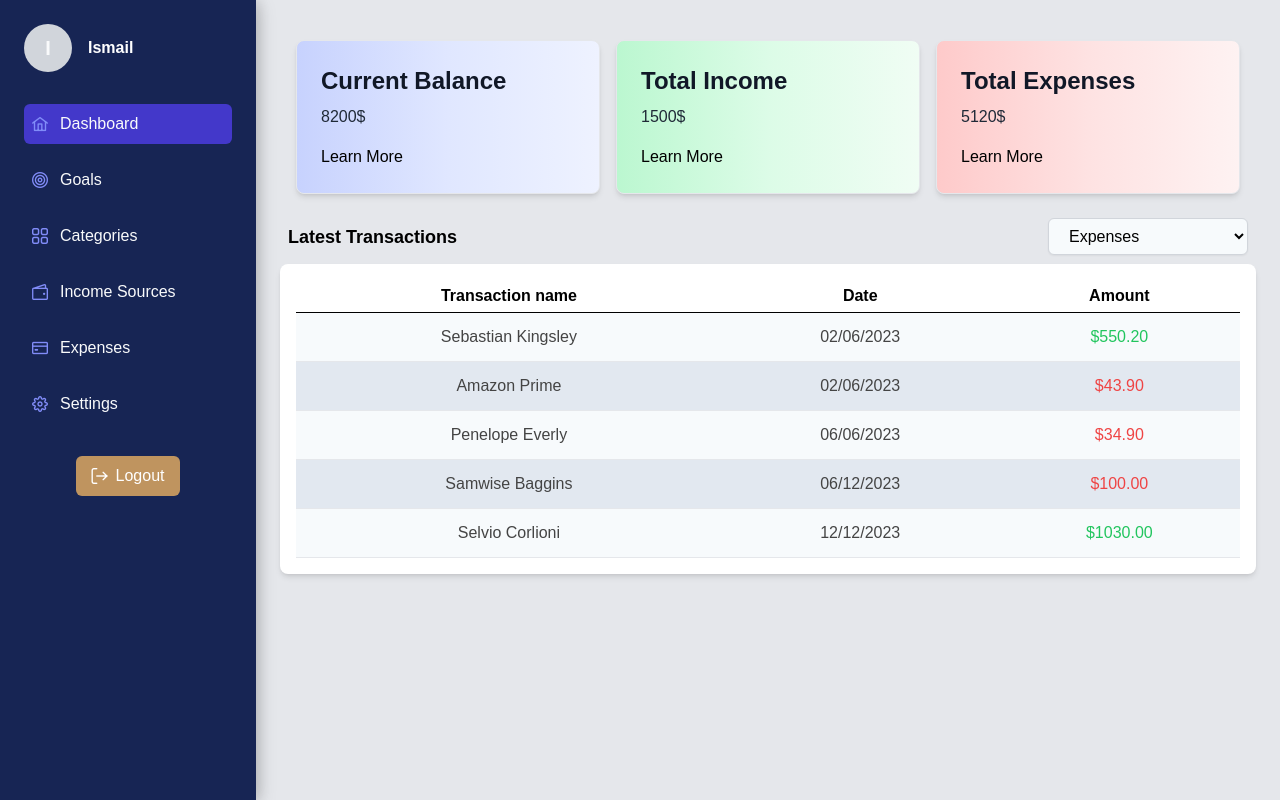
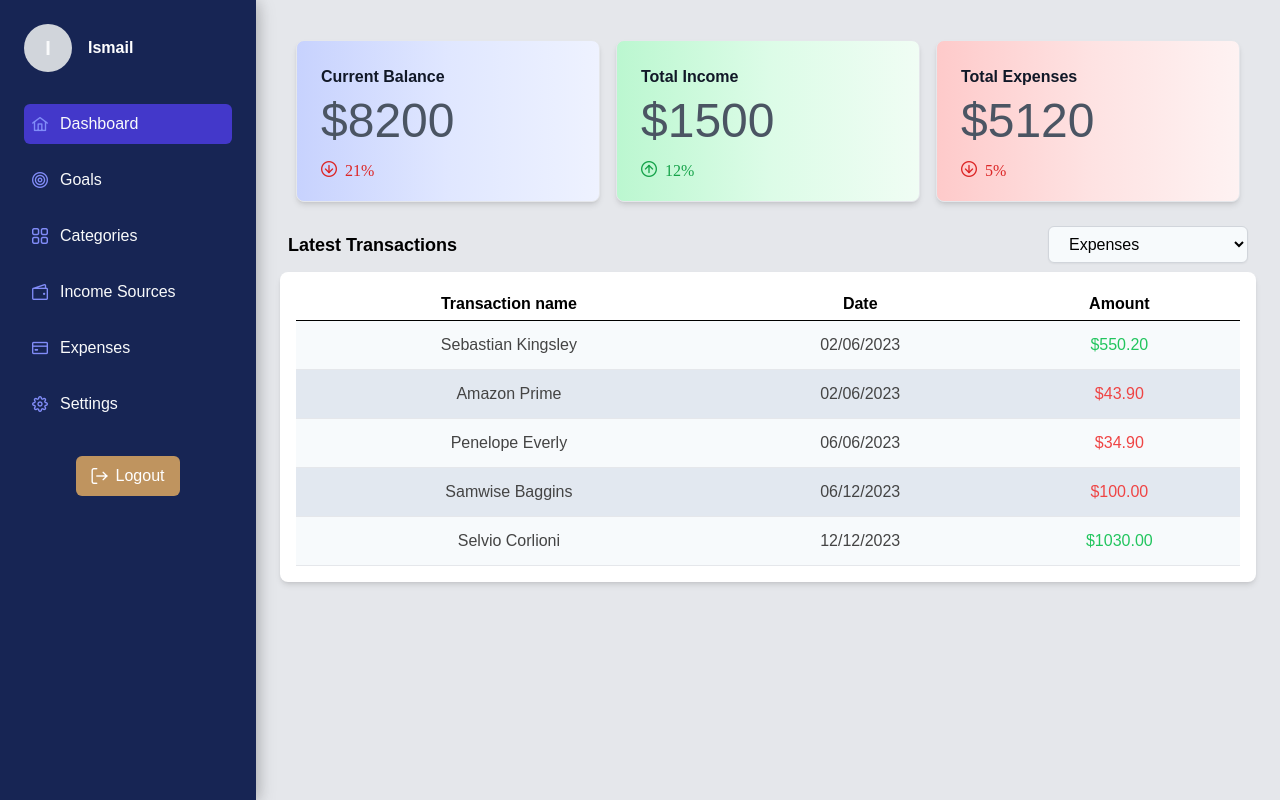
Before and after one commit to LvLTroubleshooter/money_planner, a Vue app in the folder frontendvue/: page /user-dashboard in a window 1280 px wide. Built offline with nearby package versions, Linux system fonts and the light colour scheme.

Commit message:
added icons in dashboard cards

```diff
--- a/frontendvue/src/components/HomeCards.vue
+++ b/frontendvue/src/components/HomeCards.vue
@@ -6,7 +6,7 @@ import {RouterLink} from "vue-router";
 
 <template>
   <!-- Section Container -->
-  <section class="py-4 bg-gray-50">
+  <section class="py-0 bg-gray-50">
     <div class="container-xl lg:container m-auto">
       <!-- Grid Layout -->
       <div class="grid grid-cols-1 md:grid-cols-3 gap-4 p-4 rounded-lg">
--- a/frontendvue/src/components/SummaryCard.vue
+++ b/frontendvue/src/components/SummaryCard.vue
@@ -16,47 +16,24 @@ defineProps({
       <div class="grid grid-cols-1 md:grid-cols-3 gap-4 p-4 rounded-lg">
         <!-- Current Balance Section -->
         <Card class="min-h-full flex flex-col justify-between shadow-lg border rounded-lg p-6 transition-transform transform hover:scale-105 hover:shadow-xl bg-gradient-to-r from-indigo-200 via-indigo-100 to-indigo-50">
-          <h2 class="text-2xl font-bold text-gray-900">Current Balance</h2>
-          <p class="mt-2 mb-4 text-gray-800">
-            8200$
-          </p>
-          <!-- Call-to-Action Link -->
-          <RouterLink
-              to="/income"
-              class="cta-link text-black text-left hover:text-gray-500"
-          >
-            Learn More
-          </RouterLink>
+          <h2 class="text-1xl font-bold text-gray-900">Current Balance</h2>
+          <p class="mt-2 mb-4 text-gray-600 text-5xl">$8200</p>
+          <p class="pi pi-arrow-circle-down text-red-600 "> 21%</p>
+
         </Card>
 
         <!-- Total Income Section -->
         <Card class="min-h-full flex flex-col justify-between shadow-lg border rounded-lg p-6 transition-transform transform hover:scale-105 hover:shadow-xl bg-gradient-to-r from-green-200 via-green-100 to-green-50">
-          <h2 class="text-2xl font-bold text-gray-900">Total Income</h2>
-          <p class="mt-2 mb-4 text-gray-800">
-            1500$
-          </p>
-          <!-- Call-to-Action Link -->
-          <RouterLink
-              to="/expenses"
-              class="cta-link text-black text-left hover:text-gray-500"
-          >
-            Learn More
-          </RouterLink>
+          <h2 class="text-1xl font-bold text-gray-900">Total Income</h2>
+          <p class="mt-2 mb-4 text-gray-600 text-5xl">$1500</p>
+          <p class="pi pi-arrow-circle-up text-green-600 "> 12%</p>
         </Card>
 
         <!-- Total Expenses Section -->
         <Card class="min-h-full flex flex-col justify-between shadow-lg border rounded-lg p-6 transition-transform transform hover:scale-105 hover:shadow-xl bg-gradient-to-r from-red-200 via-red-100 to-red-50">
-          <h2 class="text-2xl font-bold text-gray-900">Total Expenses</h2>
-          <p class="mt-2 mb-4 text-gray-800">
-            5120$
-          </p>
-          <!-- Call-to-Action Link -->
-          <RouterLink
-              to="/goals"
-              class="cta-link text-black text-left hover:text-gray-500"
-          >
-            Learn More
-          </RouterLink>
+          <h2 class="text-1xl font-bold text-gray-900">Total Expenses</h2>
+          <p class="mt-2 mb-4 text-gray-600 text-5xl">$5120</p>
+          <p class="pi pi-arrow-circle-down text-red-600 "> 5%</p>
         </Card>
       </div>
     </div>
--- a/frontendvue/src/views/LandingPageView.vue
+++ b/frontendvue/src/views/LandingPageView.vue
@@ -7,9 +7,12 @@ import Navbar from "@/components/Navbar.vue";
 </script>
 
 <template>
-  <Navbar />
-  <Hero />
-  <HomeCards />
-  <FaQ />
-  <Footer />
+  <div class="bg-gray-50">
+    <Navbar />
+    <Hero />
+    <HomeCards />
+    <FaQ />
+    <Footer />
+  </div>
+
 </template>
```
